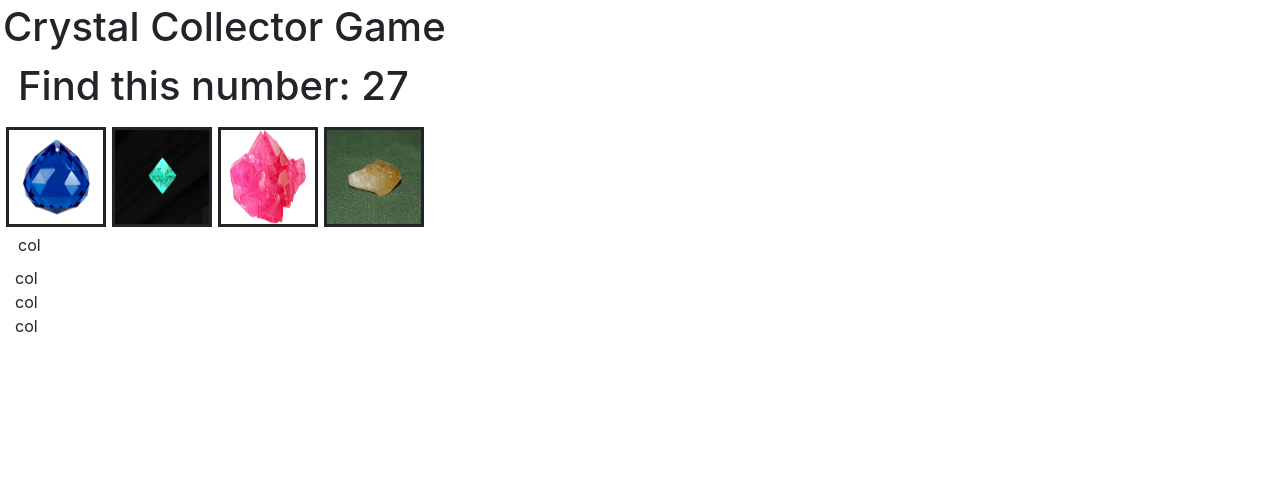
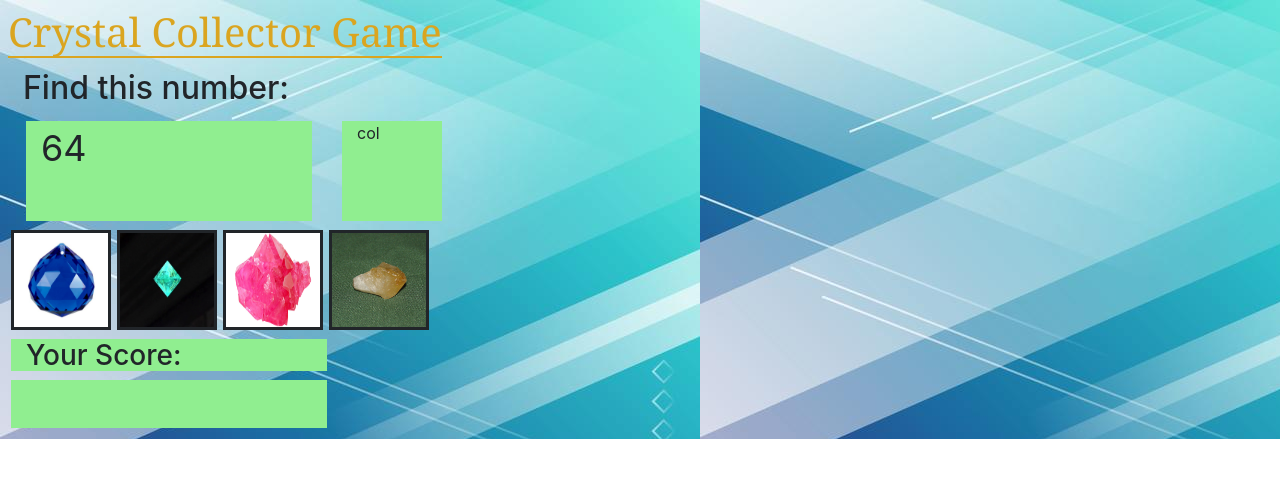
Before and after one commit to vinniem19/unt-4-game, a plain HTML site: page index.html in a window 1280 px wide. Drawn offline with nearby package versions, Linux system fonts and the light colour scheme.

Commit message:
added css, created for loop to add images in dynamically, added function to generate random number and attach to each crystal

```diff
--- a/assets/css/style.css
+++ b/assets/css/style.css
@@ -1,4 +1,15 @@
+.wrapper {
+    height: auto;
+    width: auto;
+    padding: 5px;
+    background-image: url("../images/abstract-image.jpg");
+}
 
+h1 {
+    font-family: Georgia, 'Times New Roman', Times, serif;
+    color: goldenrod;
+    border-bottom: solid 2px;
+}
 img {
     width: 100px;
     height: 100px;
@@ -9,3 +20,30 @@ img {
 .row {
     margin: 3px;
 }
+#target-score-area {
+    margin: 3px;
+    height: 100px;
+    width:  300px;
+    background-color: lightgreen;
+}
+
+#win-loss-tally {
+    margin: 3px;
+    height: 100px;
+    width: 100px;
+    background-color: lightgreen;
+}
+
+#your-score-text {
+    width: auto;
+    height: 32px;
+    background-color: lightgreen;
+    margin: 3px;
+}
+
+#your-score-area {
+    width: auto;
+    height: 48px;
+    background-color: lightgreen;
+    margin: 3px;
+}
--- a/assets/javascript/game.js
+++ b/assets/javascript/game.js
@@ -4,44 +4,54 @@
     //Here is a counter
     var counter = 0;
 
-    var numberToGet = Math.floor((Math.random() * 50) + 1);
+    var numberToGet = Math.floor((Math.random() * 120) + 1);
 
     $("#find-number").text(numberToGet);
+    $("#find-number").css("font-size" , "36px");
 
     //Here I am making an array for number to add
     //each time the player selects a crystal
 
-    var numberOptions = [5,8,13,2];
+    var images = [ "./assets/images/BlueCrystal.jpg" ,
+                   "./assets/images/GreenCrystal.png" ,
+                   "./assets/images/PinkCrystal.jpg" ,
+                   "./assets/images/YellowCrystal.jpg"];
 
-    //this array will be an array of the images I will set up
+    var numberOptions = [];
+
+        for(var i = 0; i < 4; i++) {
+            console.log(images[i]);
+            addCrystalNum();
+            var imageCrystalBlue = $("<img>");
+            imageCrystalBlue.addClass("crystal-image");
+            imageCrystalBlue.attr("src", images[i]);
+            imageCrystalBlue.attr("data-crystalvalue", numberOptions[i]);
+            $("#crystals").append(imageCrystalBlue);
+            console.log(numberOptions);
+        }
+
+            function addCrystalNum() {
+                var newNum = Math.floor(Math.random() * 12) + 1;
+                if(numberOptions.includes(newNum)) {
+                    var notUsedNum = newNum + 1;
+                    numberOptions.push(notUsedNum);
+                    } else {
+                        numberOptions.push(newNum)
+                    }
+                }
 
 
     //and a for loop to have each crystal add one
     //of those numbers to the total after it is clicked
     //blue crystal
 
-    /*this was an attempt to create 2 for loops
-    that generated the images and assigned a value
-    to them
-
-    var images = [ "./assets/images/BlueCrystal.jpg" ,
-                   "./assets/images/GreenCrystal.png" ,
-                   "./assets/images/PinkCrystal.jpg" ,
-                   "./assets/images/YellowCrystal.jpg"];
-
-    for(var a = 0; a < images.length; a++){
-
-            var imageCrystalBlue = $("<img>");
-            imageCrystalBlue.addClass("crystal-image");
-            imageCrystalBlue.attr("src", images[a]);
-            $("#crystals").append(imageCrystalBlue);
 
 
-        //give each crystal their separate number value
-        for(var i = 0; i < numberOptions.length; i++){
-        imageCrystalBlue.attr("data-crystalvalue", numberOptions[i]);
-        }}
-        */
+
+
+
+
+        /*
        //blue crystal
        var imageCrystalBlue = $("<img>");
         imageCrystalBlue.addClass("crystal-image");
@@ -68,7 +78,7 @@
         imageCrystalBlue.attr("src", "./assets/images/YellowCrystal.jpg");
         imageCrystalBlue.attr("data-crystalvalue", numberOptions[3]);
         $("#crystals").append(imageCrystalBlue);
-
+    */
 
 
     //I will use an onclick event here to make the images clickable.
@@ -80,10 +90,13 @@
         alert("Your new score is: " + counter);
 
         if (counter === numberToGet) {
+            //not an alert, but update the div class
+            // with tally of wins/losses.
             alert("You win!");
         } else if (counter > numberToGet) {
             alert("You lose!");
         }
+
     });
 
 
--- a/index.html
+++ b/index.html
@@ -21,7 +21,7 @@
 
         <div class="row">
                 <div class="col-md-6">
-                   <h1>Find this number: <span id = "find-number"></span></h1>
+                   <h2>Find this number: </h2>
                 </div>
             <div class="col-md-6">
             </div>
@@ -31,13 +31,13 @@
             <div class="col-md-3">
 
                 <!-- my magic number span will go here -->
+                <div class="col" id="target-score-area"><span id = "find-number"></span></div>
 
             </div>
             <div class="col-md-3">
                 <!-- my wins and losses here; I think there should be a span here also-->
+                <div class="col" id="win-loss-tally">col</div>
             </div>
-            <div class="col-md-3"></div>
-            <div class="col-md-3"></div>
 
         </div>
         <div class="row" id="crystals">
@@ -47,19 +47,15 @@
             <!--  <img id="yellow-crystal"src="./assets/images/YellowCrystal.jpg" alt="Yellow Crystal">  -->
         </div>
         <div class="row">
-                <div class="col">col</div>
+            <div class="col-md-3" id="your-score-text">
+                <h3>Your Score:</h3>
             </div>
-                <div class="row">
 
         </div>
         <div class="row">
-                    <!--  Score placeholder  -->
-                </div>
-                <div class="col">col</div>
-                <div class="col">col</div>
-                <div class="col">col</div>
+                <div class="col-md-3" id="your-score-area"><span id="your-score-points"></span></div>
 
-</div>
+
 
     <!-- jQuery first, then Popper.js, then Bootstrap JS -->
     <script src="https://code.jquery.com/jquery-3.3.1.slim.min.js" integrity="sha384-q8i/X+965DzO0rT7abK41JStQIAqVgRVzpbzo5smXKp4YfRvH+8abtTE1Pi6jizo" crossorigin="anonymous"></script>
```
Also changed, not shown: assets/images/abstract-image.jpg (added). Lines whose indentation alone changed are shown as unchanged.
